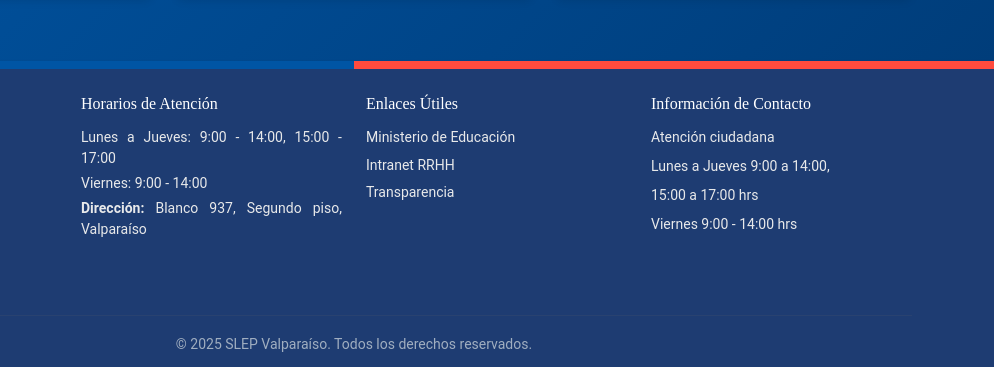
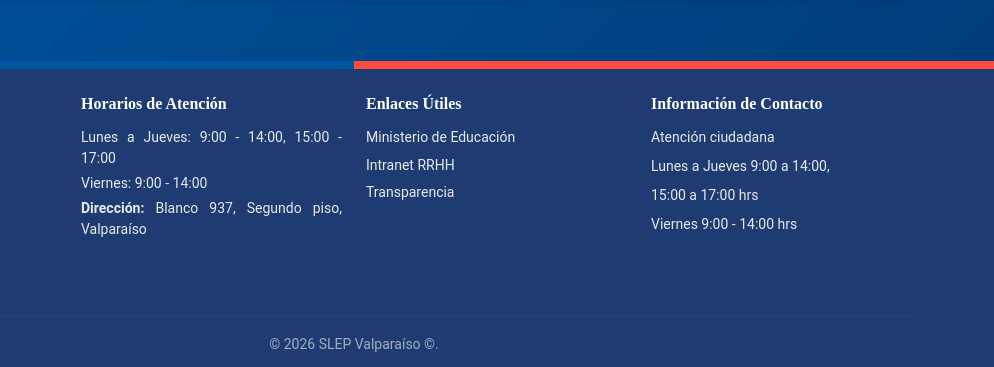
Before and after one commit to diegocr305/slepv-website, a website: page public/index.html in a window 1280 px wide. Shown: the part 2814-3181 px from the top of the page, 286-1280 px from the left. Drawn offline with nearby package versions, Linux system fonts and the light colour scheme; files that its build step writes are made by us from their sources; files whose address does not match are found by name.

```diff
--- a/public/index.html
+++ b/public/index.html
@@ -285,13 +285,13 @@
 
       </div>
       <div class="col-md-3">
-        <h6 class="footer-title">Horarios de Atención</h6>
+        <h6 class="footer-title"><strong>Horarios de Atención</strong></h6>
         <p class="footer-text mb-1">Lunes a Jueves: 9:00 - 14:00, 15:00 - 17:00</p>
         <p class="footer-text mb-1">Viernes: 9:00 - 14:00</p>
         <p class="footer-text mb-1"><strong>Dirección:</strong> Blanco 937, Segundo piso, Valparaíso</p>
       </div>
       <div class="col-md-3">
-        <h6 class="footer-title">Enlaces Útiles</h6>
+        <h6 class="footer-title"><strong>Enlaces Útiles</strong></h6>
         <ul class="footer-links">
           <li><a href="https://www.mineduc.cl" target="_blank">Ministerio de Educación</a></li>
           <li><a href="https://valparaiso.caschile.cl/" target="_blank">Intranet RRHH</a></li>
@@ -299,7 +299,7 @@
         </ul>
       </div>
       <div class="col-md-3">
-        <h6 class="footer-title">Información de Contacto</h6>
+        <h6 class="footer-title"><strong>Información de Contacto</strong></h6>
         <p class="footer-text">Atención ciudadana</p>
         <p class="footer-text">Lunes a Jueves 9:00 a 14:00, </p>
         <p class="footer-text">15:00 a 17:00 hrs</p>
@@ -310,7 +310,7 @@
     </div>
     <hr class="footer-divider">
     <div class="text-center">
-      <small class="footer-copyright">© 2025 SLEP Valparaíso. Todos los derechos reservados.</small>
+      <small class="footer-copyright">© 2026 SLEP Valparaíso ©.</small>
     </div>
   </div>
   <div class="gov-stripe-footer"></div>
```
